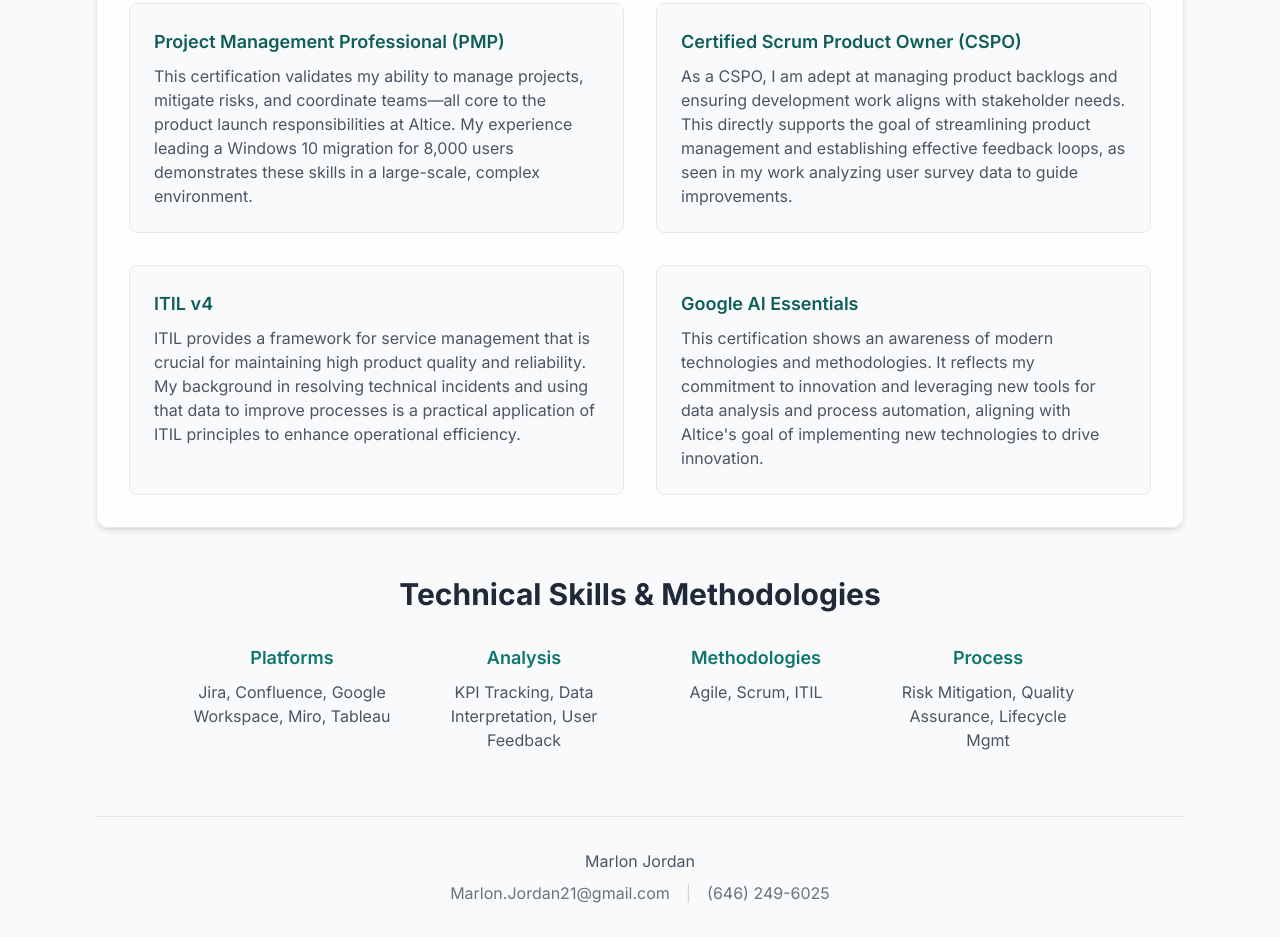
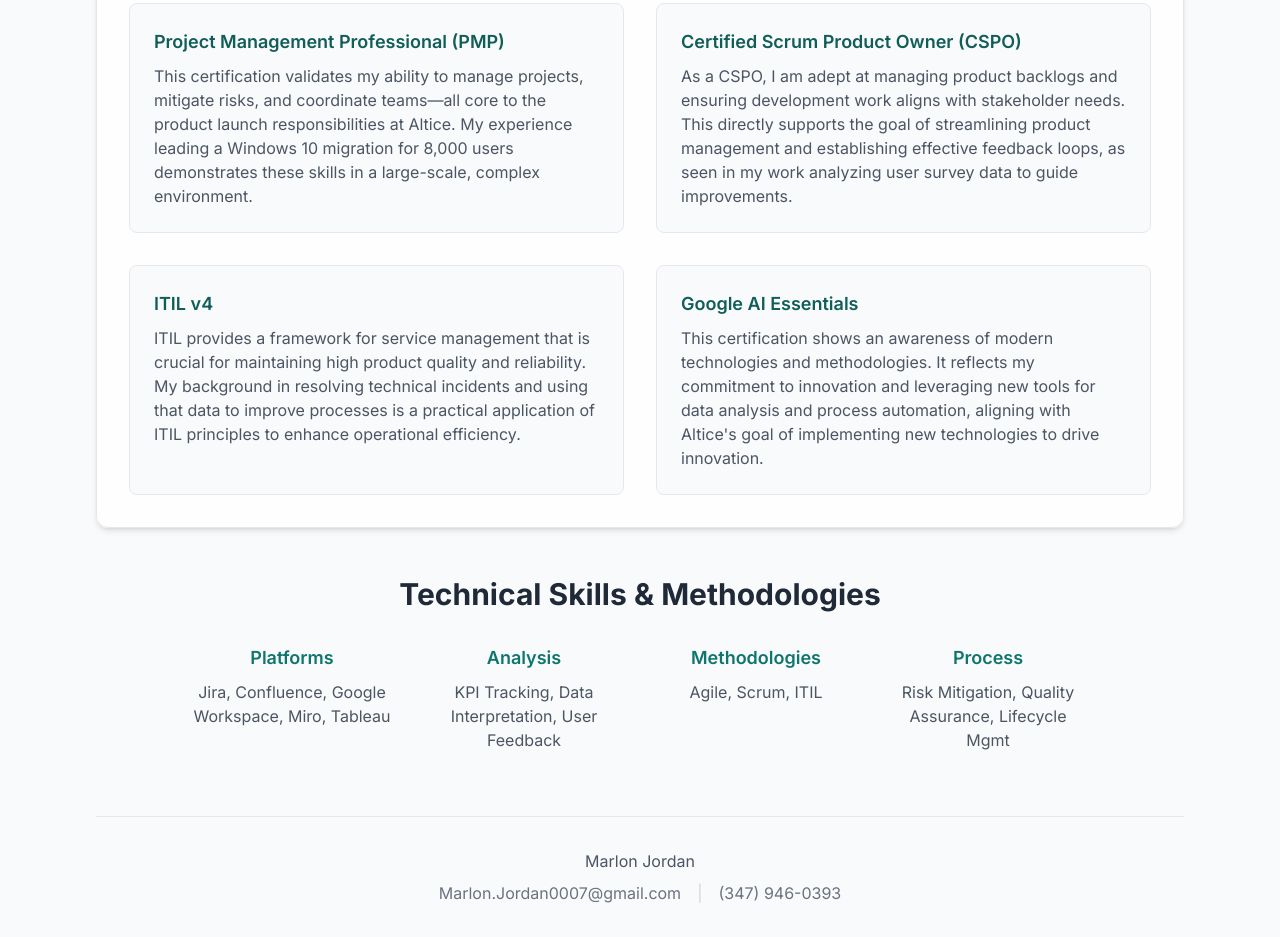
Before and after one commit to MJ-07012/Product-Operations, a plain HTML site: page index.html in a window 1280 px wide. Shown: the part 2272-3209 px from the top of the page. Drawn offline with nearby package versions, Linux system fonts and the light colour scheme.

Commit message:
Update index.html

```diff
--- a/index.html
+++ b/index.html
@@ -266,9 +266,9 @@
         <footer class="text-center mt-16 pt-8 border-t border-gray-200">
             <p class="text-gray-600">Marlon Jordan</p>
             <div class="mt-2 flex justify-center items-center space-x-4 text-gray-500">
-                <a href="mailto:Marlon.Jordan21@gmail.com" class="hover:text-teal-600">Marlon.Jordan21@gmail.com</a>
+                <a href="mailto:Marlon.Jordan21@gmail.com" class="hover:text-teal-600">Marlon.Jordan0007@gmail.com</a>
                 <span class="text-gray-300">|</span>
-                <span>(646) 249-6025</span>
+                <span>(347) 946-0393</span>
             </div>
         </footer>
     </div>
```
